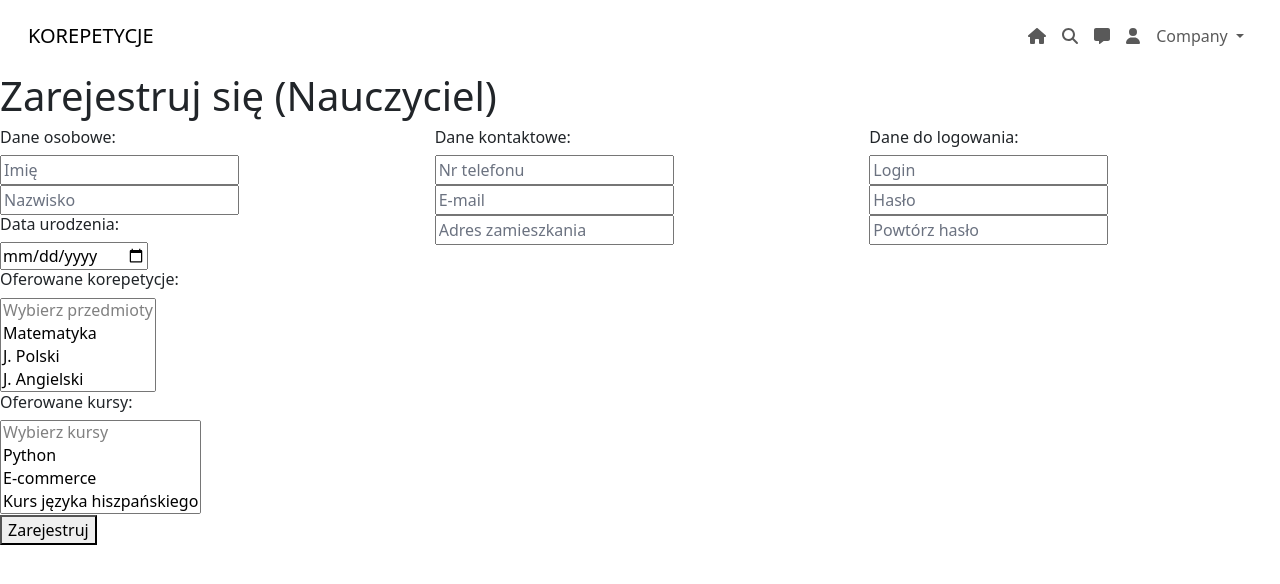
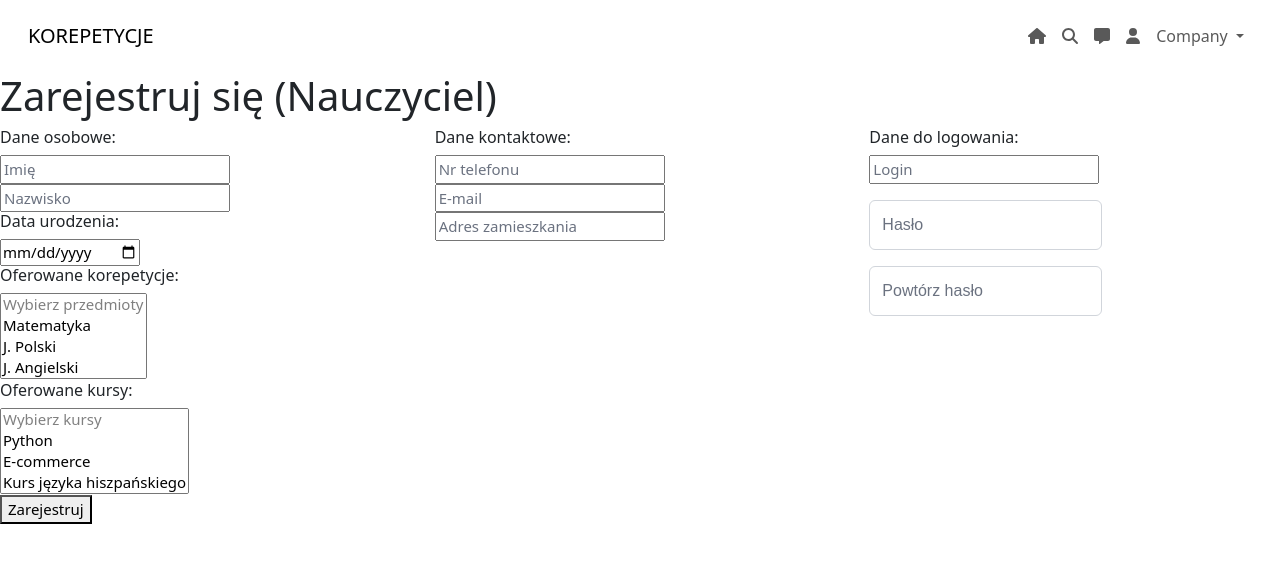
Before and after one commit to Ech0n/InterfejsyGraficzneProjekt, a Vue app: page /signup/teacher in a window 1280 px wide. Shown: the top 584 px of the page. Built offline with nearby package versions, Linux system fonts and the light colour scheme; a web font is replaced by a local one; what mdi-vue, v-tooltip would draw is missing.

Commit message:
Replaced password forms for prime vue components

```diff
--- a/src/views/SignUpTeacherView.vue
+++ b/src/views/SignUpTeacherView.vue
@@ -5,6 +5,7 @@ import { openDB } from 'idb';
 import { useRouter } from 'vue-router';
 import { useToast } from "primevue/usetoast";
 import Toast from 'primevue/toast';
+import Password from 'primevue/password'
 const toast = useToast();
 import  {makeUser,checkUsernameAvailbility} from '@/signup.js'
 
@@ -45,7 +46,7 @@ function tryRegister()
 <template>
   <NavbarTop />
   <Toast />
-  <div class="text-md-left ml5">
+  <div class="text-md-left ml5" id="form_">
     <h1>Zarejestruj się (Nauczyciel)</h1>
     <div class="row">
       <div class="col">
@@ -89,11 +90,11 @@ function tryRegister()
 
       <div class="col">
         <h6>Dane do logowania:</h6>
-        <input type="username" v-model="username" placeholder="Login"/>
+        <input type="username" v-model="username" placeholder="Login" />
         <br>
-        <input type="password" v-model="password" placeholder="Hasło"/>
+        <Password type="password" v-model="password" placeholder="Hasło" class="mt-3"  promptLabel="siła hasła" weakLabel="słabe hasło" mediumLabel="dobre hasło" strongLabel="mocne hasło"/>
         <br>
-        <input type="password" v-model="passwordConfirmation" placeholder="Powtórz hasło"/>
+        <Password type="password" v-model="passwordConfirmation" placeholder="Powtórz hasło" class="mt-3" :feedback="false"/>
       </div>
 
     </div>
@@ -103,5 +104,9 @@ function tryRegister()
 </template>
 
 <style scoped>
+#form_
+{
+  font-size:15px;
+}
 
 </style>
--- a/src/views/SignUpUserView.vue
+++ b/src/views/SignUpUserView.vue
@@ -84,9 +84,9 @@ function tryRegister()
         <h6>Dane do logowania:</h6>
         <input type="username" v-model="username" placeholder="Login"/>
         <br>
-        <input type="password" v-model="password" placeholder="Hasło"/>
+        <Password type="password" v-model="password" placeholder="Hasło" class="mt-3"  promptLabel="siła hasła" weakLabel="słabe hasło" mediumLabel="dobre hasło" strongLabel="mocne hasło"/>
         <br>
-        <input type="password" v-model="passwordConfirmation" placeholder="Powtórz hasło"/>
+        <Password type="password" v-model="passwordConfirmation" placeholder="Powtórz hasło" class="mt-3" :feedback="false"/>
       </div>
 
     </div>
```
